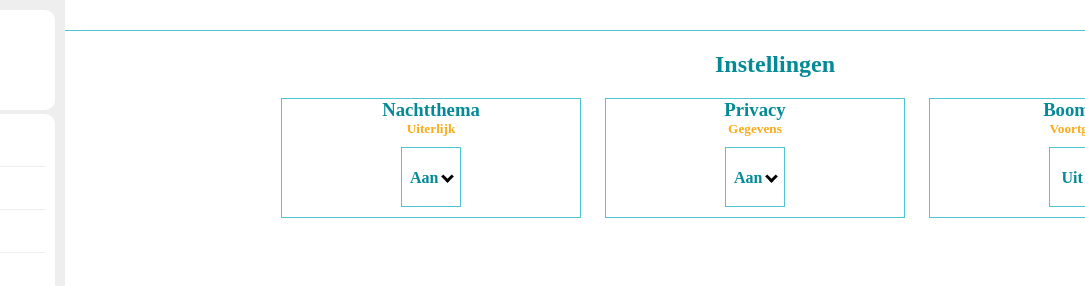
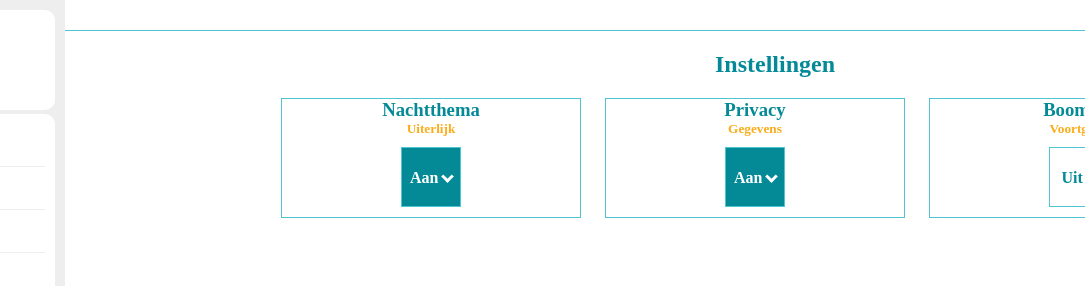
Before and after one commit to Burrely/h2o-web-app, a plain HTML site: page settings.html in a window 1280 px wide. Shown: the top 286 px of the page, 195-1280 px from the left. Drawn offline with Linux system fonts and the light colour scheme; a web font is replaced by a local one.

Commit message:
Instellingen 0.5
Button geupdate volgens het design

```diff
--- a/Assets/Stylesheets/stylesheet.css
+++ b/Assets/Stylesheets/stylesheet.css
@@ -169,3 +169,12 @@ main > * {
     padding-left: 20px;
     display: inline-block;
 }
+#buttonAan{
+    background-color: var(--secondary-color-dark);
+    color: white;
+
+}
+#buttonAan i{
+    border: solid white;
+    border-width: 0 3px 3px 0;
+}
--- a/settings.html
+++ b/settings.html
@@ -49,14 +49,14 @@
                     <div>
                     <h3>Nachtthema</h3>
                     <h5>Uiterlijk</h5>
-                    <div class="instellingenDropdown">
+                    <div class="instellingenDropdown" id="buttonAan">
                         <h4>Aan<i class="dropDown"></i></h4>
                     </div>
                 </div>
                 <div class="privacy">
                     <h3>Privacy</h3>
                     <h5>Gegevens</h5>
-                    <div class="instellingenDropdown">
+                    <div class="instellingenDropdown", id="buttonAan">
                         <h4>Aan<i class="dropDown"></i></h4>
                     </div>
                 </div>
```
